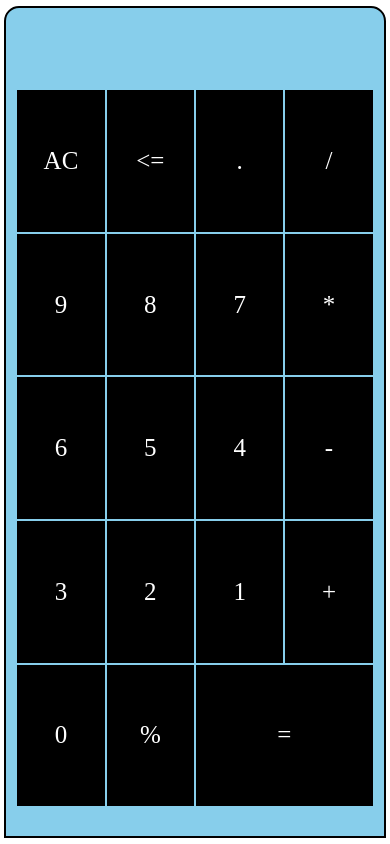
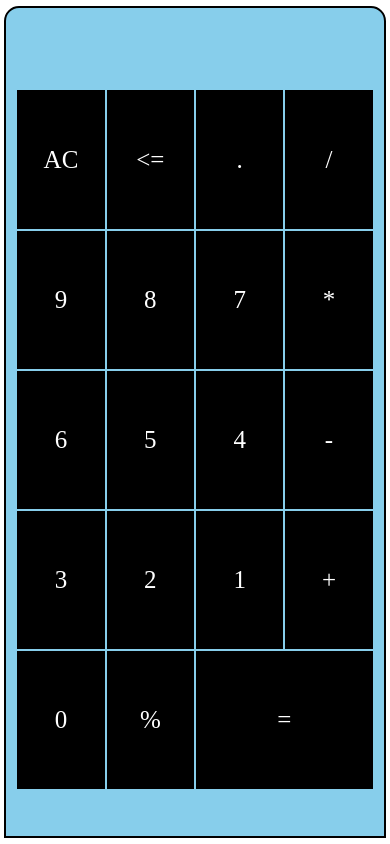
Before and after one commit to Uberdanalmeida/projeto-calculadora, a plain HTML site: page index.html in a window 390 px wide. Drawn offline with Linux system fonts and the light colour scheme.

Commit message:
corrigindo

```diff
--- a/style.css
+++ b/style.css
@@ -61,7 +61,7 @@ td {
     }
 
     table {
-        height: 87%;
+        height: 85%;
         width: 95%;
         background-color: skyblue;
         margin: auto;
```
